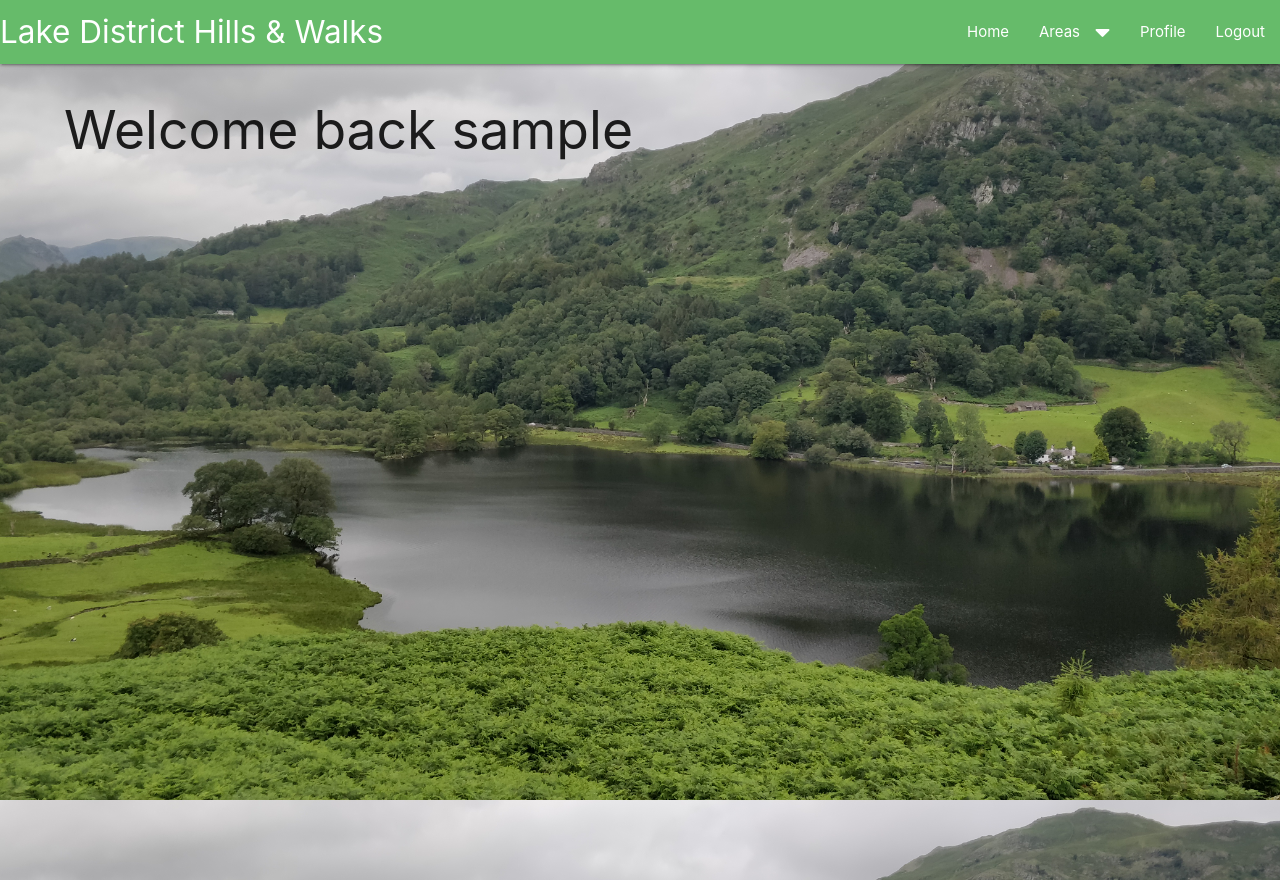
After one commit to mattb0101/lakes_walks, a Flask app: a page that uses templates/base.html in a window 1280 px wide. The commit adds this page. Run offline with Flask 2, Linux system fonts and the light colour scheme; the visitor is signed in with stand-in values (Sample User, id 1); a database or web service that is not in the repository returns one stand-in record (values such as "Sample title"); some libraries are stand-ins or nearby versions.

Commit message:
Adding Profile page and all areas to be available in dropdown lists

```diff
--- a/app.py
+++ b/app.py
@@ -20,17 +20,22 @@ mongo = PyMongo(app)
 
 @app.route("/")
 def index():
-    return render_template("index.html")
+    areas = list(mongo.db.areas.find())
+    return render_template("index.html", areas=areas)
 
 
 @app.route("/area/<area_name>")
 def area(area_name):
+    areas = list(mongo.db.areas.find())
+    area = mongo.db.areas.find_one({"area": area_name})
     hills = list(mongo.db.hills.find({"area": area_name}))
-    return render_template("areas.html", hills=hills)
+    return render_template("areas.html", hills=hills, areas=areas, area=area)
 
 
 @app.route("/login", methods=["GET", "POST"])
 def login():
+    areas = list(mongo.db.areas.find())
+
     if request.method == "POST":
         user = mongo.db.users.find_one(
             {"username": request.form.get("username").lower()})
@@ -39,8 +44,8 @@ def login():
             if check_password_hash(
                 user["password"], request.form.get("password")):
                 session["user"] = request.form.get("username").lower()
-                flash("This is a username")
-                return redirect(url_for("index"))
+                flash("Successfully logged in, welcome back")
+                return redirect(url_for("profile", username=session["user"], areas=areas))
 
             else:
                 flash("password wrong")
@@ -50,11 +55,13 @@ def login():
             flash("username doesnt exist")
             return redirect(url_for("login"))
 
-    return render_template("login.html")
+    return render_template("login.html", areas=areas)
 
 
 @app.route("/register", methods=["GET", "POST"])
 def register():
+    areas = list(mongo.db.areas.find())
+
     if request.method == "POST":
         # Checks if the username already exists in Database
         existing_user = mongo.db.users.find_one(
@@ -80,14 +87,30 @@ def register():
         flash("Registration Successful!")
         # This return just goes to the index right now, havent built any kind of profile page
         return redirect(url_for("index"))
-    return render_template("register.html")
+    return render_template("register.html", areas=areas)
 
 
 @app.route("/logout")
 def logout():
+    areas = list(mongo.db.areas.find())
+
     flash("Logged out. Happy Walking!")
     session.pop("user")
     return redirect(url_for("index"))
+
+
+@app.route("/profile/<username>", methods=["GET", "POST"])
+def profile(username):
+    areas = list(mongo.db.areas.find())
+
+    # gab session users username
+    username = mongo.db.users.find_one(
+        {"username": session["user"]})["username"]
+
+    if session["user"]:
+        return render_template("profile.html", username=username, areas=areas)
+
+    return redirect(url_for('login'))
 
 
 if __name__ == "__main__":
--- a/static/css/style.css
+++ b/static/css/style.css
@@ -2,6 +2,12 @@
     margin: 0;
     padding: 0;
     box-sizing: border-box;
+}
+
+nav {
+    position: fixed;
+    top: 0;
+    z-index: 1;
 }
 
 body {
@@ -9,6 +15,12 @@ body {
     height: 100vh;
     background-size: cover;
     background-position: center;
+    background-repeat: no-repeat;
+    background-attachment: fixed;
+}
+
+.flash-area {
+    margin-top: 10vh;
 }
 
 .login-form, .register-form {
@@ -16,11 +28,34 @@ body {
     vertical-align: center;
 }
 
+/* This makes sure the dropdowns contain the full width of text - Find ref */
 .dropdown-content{
    width: max-content !important;
    height:auto !important;
 }
 
+.container {
+    width: 90%;
+    display: flex;
+    flex-wrap: wrap;
+}
+
+.container>h2 {
+    width: 100%;
+    margin: 1.424rem 0;
+}
+
 .collection {
-    width: 30%;
+    width: 20%;
 }
+
+.mountain-section {
+    width: 80%;
+    display: flex;
+    vertical-align: top;
+    justify-content: center
+}
+
+.mountain-section>img {
+    height: 20vmin;
+}
--- a/templates/base.html
+++ b/templates/base.html
@@ -14,18 +14,16 @@
 <body>
     <!-- Dropdown menu for areas -->
 	<ul id="dropdown1" class="dropdown-content">
-		<li><a href="{{ url_for('area' ,area_name='Far Eastern Fells') }}">Far Eastern Fells</a></li>
-		<li class="divider"></li>
-		<li><a href="{{ url_for('area' ,area_name='Eastern Fells') }}">Eastern Fells</a></li>
-		<li class="divider"></li>
-		<li><a href="#!">Mid-Western Fells</a></li>
+        {% for area in areas %}
+            <li><a href="{{ url_for('area', area_name=area.area) }}">{{ area.area }}</a></li>
+            <li class="divider"></li>
+        {% endfor %}
 	</ul>
     <ul id="dropdown-phone" class="dropdown-content">
-		<li><a href="{{ url_for('area' ,area_name='Far Eastern Fells') }}">Far Eastern Fells</a></li>
-		<li class="divider"></li>
-		<li><a href="{{ url_for('area' ,area_name='Eastern Fells') }}">Eastern Fells</a></li>
-		<li class="divider"></li>
-		<li><a href="#!">Mid-Western Fells</a></li>
+		{% for area in areas %}
+            <li><a href="{{ url_for('area', area_name=area.area) }}">{{ area.area }}</a></li>
+            <li class="divider"></li>
+        {% endfor %}
 	</ul>
 
 	<nav>
@@ -37,7 +35,7 @@
 				<li><a class="dropdown-trigger" href="#!" data-target="dropdown1">Areas<i class="fas fa-caret-down right"></i></a>
 				</li>
 				{% if session.user %}
-				<li><a href="#">Profile</a></li>
+				<li><a href="{{ url_for('profile', username=session['user']) }}">Profile</a></li>
 				<li><a href="{{ url_for('logout') }}">Logout</a></li>
 				{% else %}
 				<li><a href="{{ url_for('register') }}">Register</a></li>
@@ -52,7 +50,7 @@
 			<li><a class="dropdown-trigger" href="#!" data-target="dropdown-phone">Areas<i class="fas fa-caret-down right"></i></a>
 			</li>
 			{% if session.user %}
-			<li><a href="#">Profile</a></li>
+			<li><a href="{{ url_for('profile', username=session['user']) }}">Profile</a></li>
 			<li><a href="{{ url_for('logout') }}">Logout</a></li>
 			{% else %}
 			<li><a href="{{ url_for('register') }}">Register</a></li>
@@ -62,7 +60,7 @@
 
 
 
-    <section>
+    <section class="flash-area">
         <!-- Flash messages when a user tried registering -->
         {% with messages = get_flashed_messages() %}
             {% if messages %}
--- /dev/null
+++ b/templates/profile.html
@@ -0,0 +1,5 @@
+{% extends "base.html" %}
+
+    {% block content %}
+        <h2>Welcome back {{ username }}</h2>
+    {% endblock %}
```
Also changed, not shown: templates/areas.html (+8 -6 lines), templates/index.html (+4 -4 lines), static/img/thornthwaite-crag.jpg (renamed from static/img/thornthwaite-cragg.jpg).
